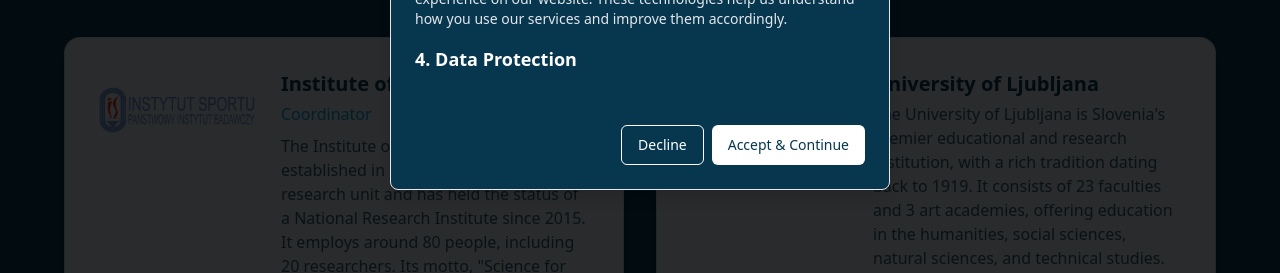
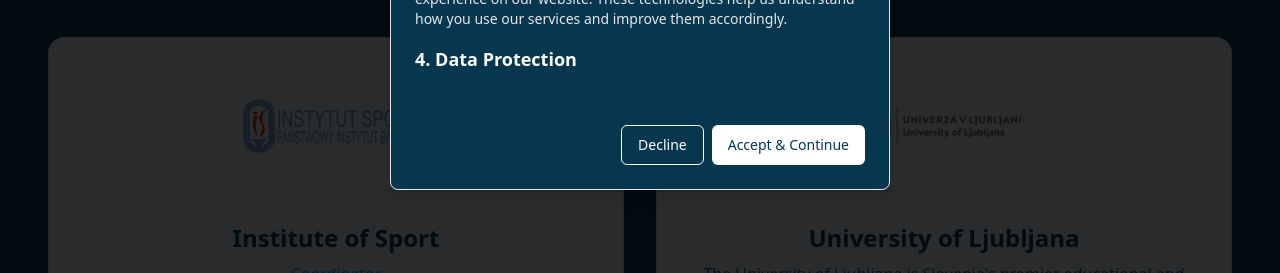
Before and after one commit to DCforBiathletes/dc4biathletes, a React (Vite) app: page /partners in a window 1280 px wide. Shown: the part 527-800 px from the top of the page. Built offline with nearby package versions, Linux system fonts and the light colour scheme.

Commit message:
Move logos above descriptions
Moves the partner logos to be displayed above the descriptions on the partners page.

```diff
--- a/src/pages/Partners.tsx
+++ b/src/pages/Partners.tsx
@@ -38,8 +38,8 @@ const Partners = () => {
   ];
 
   return (
-    <div className="min-h-screen pt-16 bg-[#06374f]">
-      <section className="relative py-32">
+    <div className="min-h-screen pt-16 bg-[#06374f] w-full">
+      <section className="relative py-32 w-full">
         {/* Hero Image Container */}
         <div className="absolute inset-0">
           <img
@@ -51,7 +51,7 @@ const Partners = () => {
           <div className="absolute inset-0 bg-black/40"></div>
         </div>
 
-        <div className="relative z-10 max-w-4xl mx-auto text-center px-4">
+        <div className="relative z-10 container mx-auto text-center px-4">
           <h1 className="text-4xl md:text-5xl font-bold text-white mb-6">Our Partners</h1>
           <p className="text-xl text-white/90 mb-8">
             Working together to support dual careers in biathlon
@@ -59,14 +59,16 @@ const Partners = () => {
         </div>
       </section>
 
-      <section className="py-12 px-4">
-        <div className="max-w-6xl mx-auto">
+      <section className="py-12 px-4 w-full">
+        <div className="container mx-auto">
           <div className="grid grid-cols-1 md:grid-cols-2 gap-8">
             {partners.map((partner, index) => (
               <div key={index} className="bg-white/80 backdrop-blur-sm border border-primary/10 rounded-2xl p-8 shadow-lg">
-                <div className="flex items-start gap-6">
+                <div className="flex flex-col items-center gap-6">
+                  {/* Logo section - moved to the top */}
+                  <div className="w-full flex justify-center mb-4">
                     {partner.logoUrl ? (
-                    <div className="w-40 h-20 flex items-center justify-center shrink-0">
+                      <div className="w-48 h-28 flex items-center justify-center">
                         <img
                           src={partner.logoUrl}
                           alt={`${partner.name} logo`}
@@ -74,12 +76,15 @@ const Partners = () => {
                         />
                       </div>
                     ) : (
-                    <div className="w-20 h-20 bg-primary/5 rounded-lg flex items-center justify-center shrink-0">
-                      <Building2 className="w-10 h-10 text-primary" />
+                      <div className="w-28 h-28 bg-primary/5 rounded-lg flex items-center justify-center">
+                        <Building2 className="w-12 h-12 text-primary" />
                       </div>
                     )}
-                  <div className="text-left">
-                    <h3 className="text-xl font-bold text-primary mb-1">
+                  </div>
+
+                  {/* Text content section */}
+                  <div className="text-center">
+                    <h3 className="text-2xl font-bold text-primary mb-2">
                       {partner.webLink ? (
                         <a
                           href={partner.webLink}
@@ -94,7 +99,7 @@ const Partners = () => {
                       )}
                     </h3>
                     {partner.role && (
-                      <p className="text-accent mb-2 font-medium">{partner.role}</p>
+                      <p className="text-accent mb-3 font-medium">{partner.role}</p>
                     )}
                     <p className="text-primary/80 whitespace-pre-line [text-wrap:balance]">{partner.description}</p>
                   </div>
```
Lines whose indentation alone changed are shown as unchanged.
